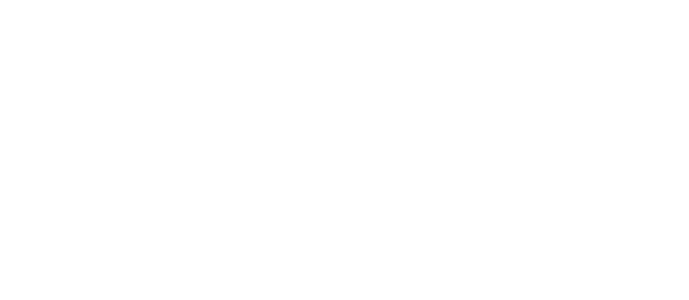
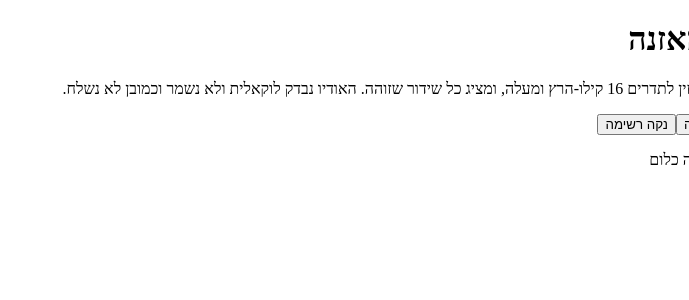
Before and after one commit to shlomofeit/ultraguard, a React (Vite) app in the folder frontend/: page /listen in a window 1280 px wide. Before the commit this address had no page. Shown: the top 300 px of the page, without its empty margins (591-1280 px from the left). Built offline with nearby package versions, Linux system fonts and the light colour scheme.

Commit message:
Added listen page

```diff
--- /dev/null
+++ b/frontend/src/components/DetectionList.tsx
@@ -0,0 +1,49 @@
+import type { Detection } from "../listener/detector";
+
+interface DetectionListProps {
+  detections: Detection[];
+  startedAtMs: number;
+}
+
+const formatTime = (ms: number) => new Date(ms).toLocaleTimeString("he-IL");
+
+const DetectionList = ({ detections, startedAtMs }: DetectionListProps) => {
+  if (detections.length === 0) {
+    return <p>עדיין לא זוהה כלום</p>;
+  }
+
+  return (
+    <table className="detection-list">
+      <thead>
+        <tr>
+          <th>שעה</th>
+          <th>סוג</th>
+          <th>תדר שיא</th>
+          <th>תדרים</th>
+          <th>משך</th>
+          <th>SNR</th>
+        </tr>
+      </thead>
+      <tbody>
+        {detections.map((detection) => (
+          <tr key={`${detection.startMs}-${detection.peakFreqHz}`}>
+            <td>{formatTime(startedAtMs + detection.startMs)}</td>
+            <td>
+              {detection.isBeacon
+                ? detection.isSweep
+                  ? "ביקון (סריקה)"
+                  : "ביקון"
+                : "רעש"}
+            </td>
+            <td dir="ltr">{detection.peakFreqHz} Hz</td>
+            <td dir="ltr">{detection.freqsHz.length}</td>
+            <td dir="ltr">{Math.round(detection.durationMs)} ms</td>
+            <td dir="ltr">{detection.maxSnrDb.toFixed(0)} dB</td>
+          </tr>
+        ))}
+      </tbody>
+    </table>
+  );
+};
+
+export default DetectionList;
--- a/frontend/src/pages/HomePage.tsx
+++ b/frontend/src/pages/HomePage.tsx
@@ -6,6 +6,7 @@
       <h1>UltraGuard</h1>
       <p>שומר אולטרסוני</p>
       <Link to="/beacons">מחולל ביקונים</Link>
+      <Link to="/listen">מצב האזנה</Link>
     </main>
   );
 };
--- /dev/null
+++ b/frontend/src/pages/ListenPage.tsx
@@ -0,0 +1,50 @@
+import { useEffect } from "react";
+import { useListenerStore } from "../store/listenerStore";
+import DetectionList from "../components/DetectionList";
+
+const ListenPage = () => {
+  const isListening = useListenerStore((state) => state.isListening);
+  const isLoading = useListenerStore((state) => state.isLoading);
+  const error = useListenerStore((state) => state.error);
+  const sampleRate = useListenerStore((state) => state.sampleRate);
+  const startedAtMs = useListenerStore((state) => state.startedAtMs);
+  const detections = useListenerStore((state) => state.detections);
+  const setStartListening = useListenerStore(
+    (state) => state.setStartListening,
+  );
+  const setStopListening = useListenerStore((state) => state.setStopListening);
+  const removeDetections = useListenerStore((state) => state.removeDetections);
+
+  useEffect(() => {
+    return () => setStopListening();
+  }, [setStopListening]);
+
+  return (
+    <main className="listen-page">
+      <h1>מצב האזנה</h1>
+      <p>
+        המכשיר מאזין לתדרים 16 קילו-הרץ ומעלה, ומציג כל שידור שזוהה. האודיו נבדק
+        לוקאלית ולא נשמר וכמובן לא נשלח.
+      </p>
+
+      {isListening ? (
+        <button onClick={setStopListening}>עצור האזנה</button>
+      ) : (
+        <button onClick={setStartListening} disabled={isLoading}>
+          {isLoading ? "מפעיל..." : "התחל האזנה"}
+        </button>
+      )}
+      <button onClick={removeDetections}>נקה רשימה</button>
+
+      {error && <p className="form-error">{error}</p>}
+      {sampleRate && <p>קצב דגימה: {sampleRate} Hz</p>}
+
+      <DetectionList
+        detections={detections}
+        startedAtMs={startedAtMs ?? Date.now()}
+      />
+    </main>
+  );
+};
+
+export default ListenPage;
--- a/frontend/src/routes/AppRoutes.tsx
+++ b/frontend/src/routes/AppRoutes.tsx
@@ -1,6 +1,7 @@
 import { BrowserRouter, Route, Routes } from "react-router-dom";
 import HomePage from "../pages/HomePage";
 import BeaconGeneratorPage from "../pages/BeaconGeneratorPage";
+import ListenPage from "../pages/ListenPage";
 
 const AppRoutes = () => {
   return (
@@ -8,6 +9,7 @@
       <Routes>
         <Route path="/" element={<HomePage />} />
         <Route path="/beacons" element={<BeaconGeneratorPage />} />
+        <Route path="/listen" element={<ListenPage />} />
       </Routes>
     </BrowserRouter>
   );
--- /dev/null
+++ b/frontend/src/store/listenerStore.ts
@@ -0,0 +1,71 @@
+import { create } from "zustand";
+import type { Detection } from "../listener/detector";
+import { startCapture, type Capture } from "../listener/capture";
+import { createPipeline } from "../listener/pipeline";
+import { getErrorDetails } from "../utils/getErrorDetails";
+
+export const MAX_DETECTIONS = 50;
+
+interface ListenerStore {
+  isListening: boolean;
+  isLoading: boolean;
+  error: string | null;
+  sampleRate: number | null;
+  startedAtMs: number | null;
+  detections: Detection[];
+  setStartListening: () => void;
+  setStopListening: () => void;
+  removeDetections: () => void;
+}
+
+let capture: Capture | null = null;
+
+export const useListenerStore = create<ListenerStore>((set, get) => ({
+  isListening: false,
+  isLoading: false,
+  error: null,
+  sampleRate: null,
+  startedAtMs: null,
+  detections: [],
+
+  setStartListening: async () => {
+    if (get().isListening) {
+      return;
+    }
+    set({ isLoading: true, error: null });
+    try {
+      let pipeline: ReturnType<typeof createPipeline> | null = null;
+      capture = await startCapture((frame) => {
+        const detection = pipeline?.processFrame(frame);
+        if (detection) {
+          set((state) => ({
+            detections: [detection, ...state.detections].slice(
+              0,
+              MAX_DETECTIONS,
+            ),
+          }));
+        }
+      });
+      pipeline = createPipeline(capture.sampleRate);
+      set({
+        isListening: true,
+        isLoading: false,
+        sampleRate: capture.sampleRate,
+        startedAtMs: Date.now(),
+      });
+    } catch (err) {
+      set({
+        isLoading: false,
+        error: getErrorDetails(err, "לא הצלחתי להפעיל את המיקרופון"),
+      });
+    }
+  },
+
+  setStopListening: () => {
+    capture?.stop();
+    capture = null;
+    set({ isListening: false });
+  },
+
+  removeDetections: () => set({ detections: [] }),
+}));
--- /dev/null
+++ b/frontend/src/utils/getErrorDetails.ts
@@ -0,0 +1,11 @@
+import axios from "axios";
+
+export const getErrorDetails = (err: unknown, fallback: string): string => {
+  if (axios.isAxiosError(err) && err.response?.data?.message) {
+    return err.response.data.message;
+  }
+  if (err instanceof DOMException && err.name === "NotAllowedError") {
+    return "לא התקבלה הרשאה למיקרופון";
+  }
+  return fallback;
+};
```
